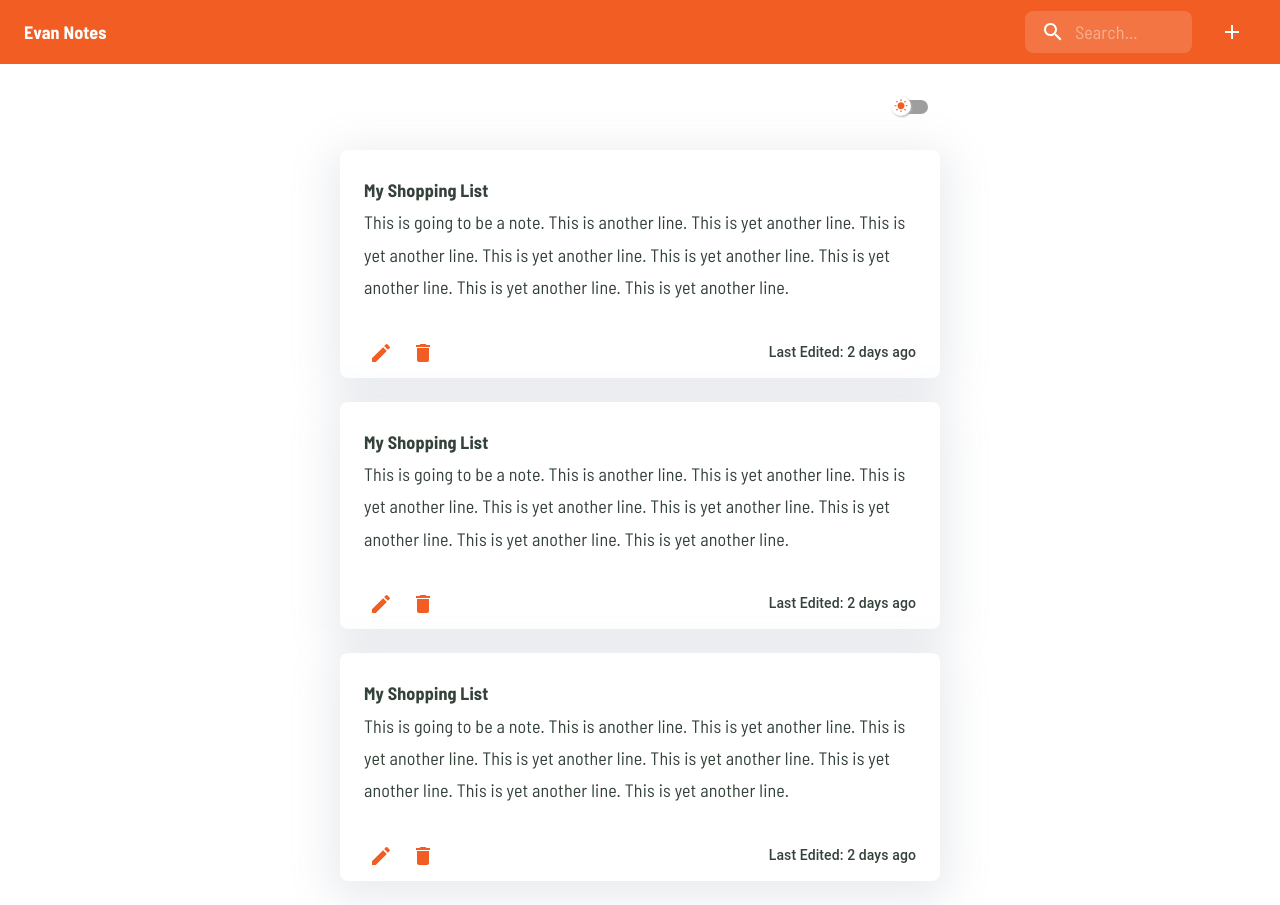
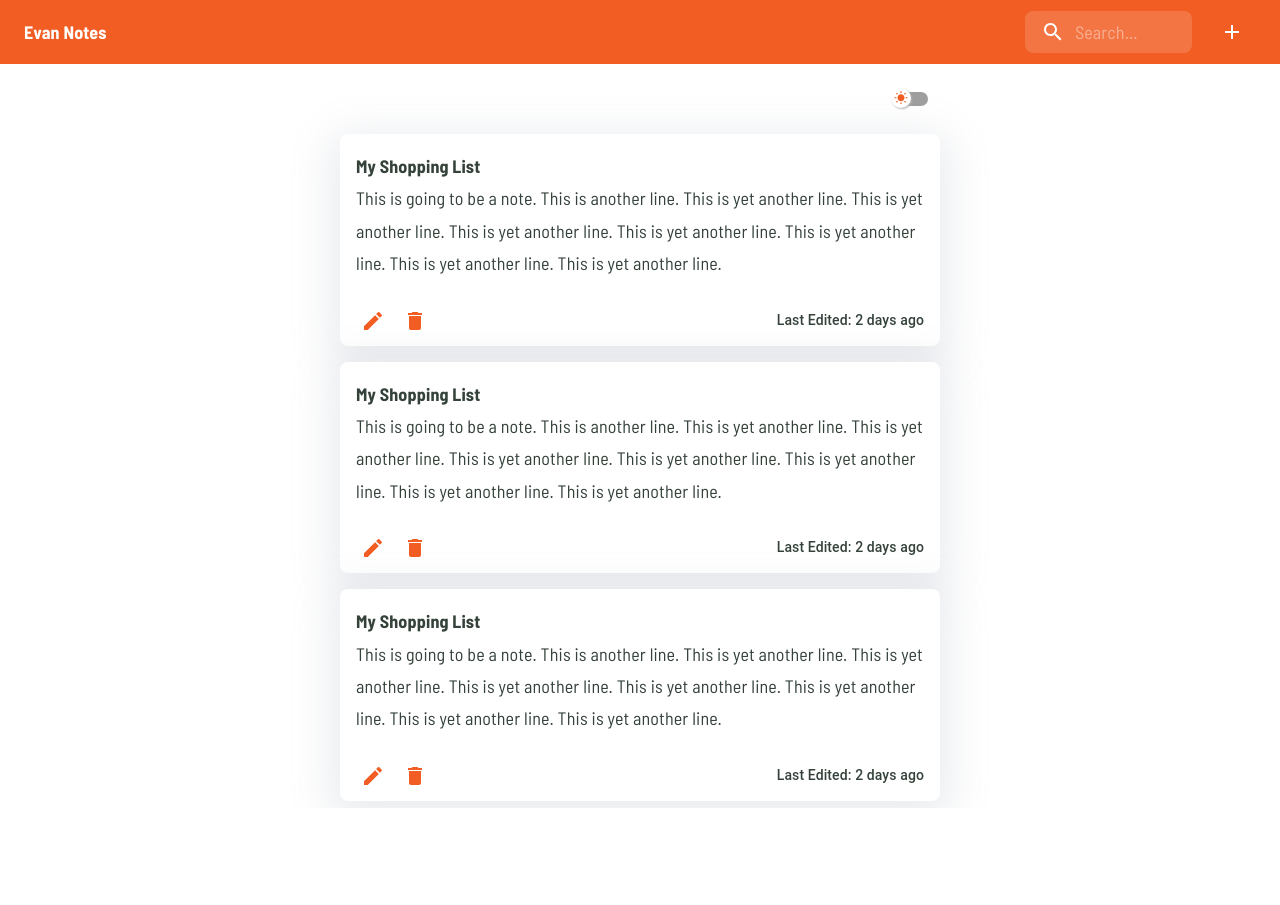
Before and after one commit to ecarlson2020/solace, a Next.js app: page / in a window 1280 px wide. After the commit the page ends 808 px from the top, so only its background shows below. Built offline with nearby package versions, Linux system fonts and the light colour scheme.

Commit message:
spacing 2

```diff
--- a/src/components/Home/Note.tsx
+++ b/src/components/Home/Note.tsx
@@ -5,7 +5,7 @@ import EditIcon from "@mui/icons-material/Edit";
 
 export default function Note() {
   return (
-    <Card sx={{ mb: 3, pt: 3, px: 3, pb: 0 }}>
+    <Card sx={{ mb: 2, pt: 2, px: 2, pb: 0 }}>
       <Typography variant="h6">My Shopping List</Typography>
       <Typography>
         This is going to be a note. This is another line. This is yet another
@@ -18,7 +18,7 @@ export default function Note() {
           display: "flex",
           alignItems: "center",
           justifyContent: "space-between",
-          pt: 3,
+          pt: 2,
         }}
       >
         <Box>
--- a/src/components/Home/index.tsx
+++ b/src/components/Home/index.tsx
@@ -53,7 +53,7 @@ export default function Home() {
           mx: "auto",
         }}
       >
-        <Box sx={{ display: "flex", justifyContent: "flex-end", py: 3 }}>
+        <Box sx={{ display: "flex", justifyContent: "flex-end", py: 2 }}>
           <Switch
             checked={!isLightMode}
             onClick={() => setIsLightMode(!isLightMode)}
```
